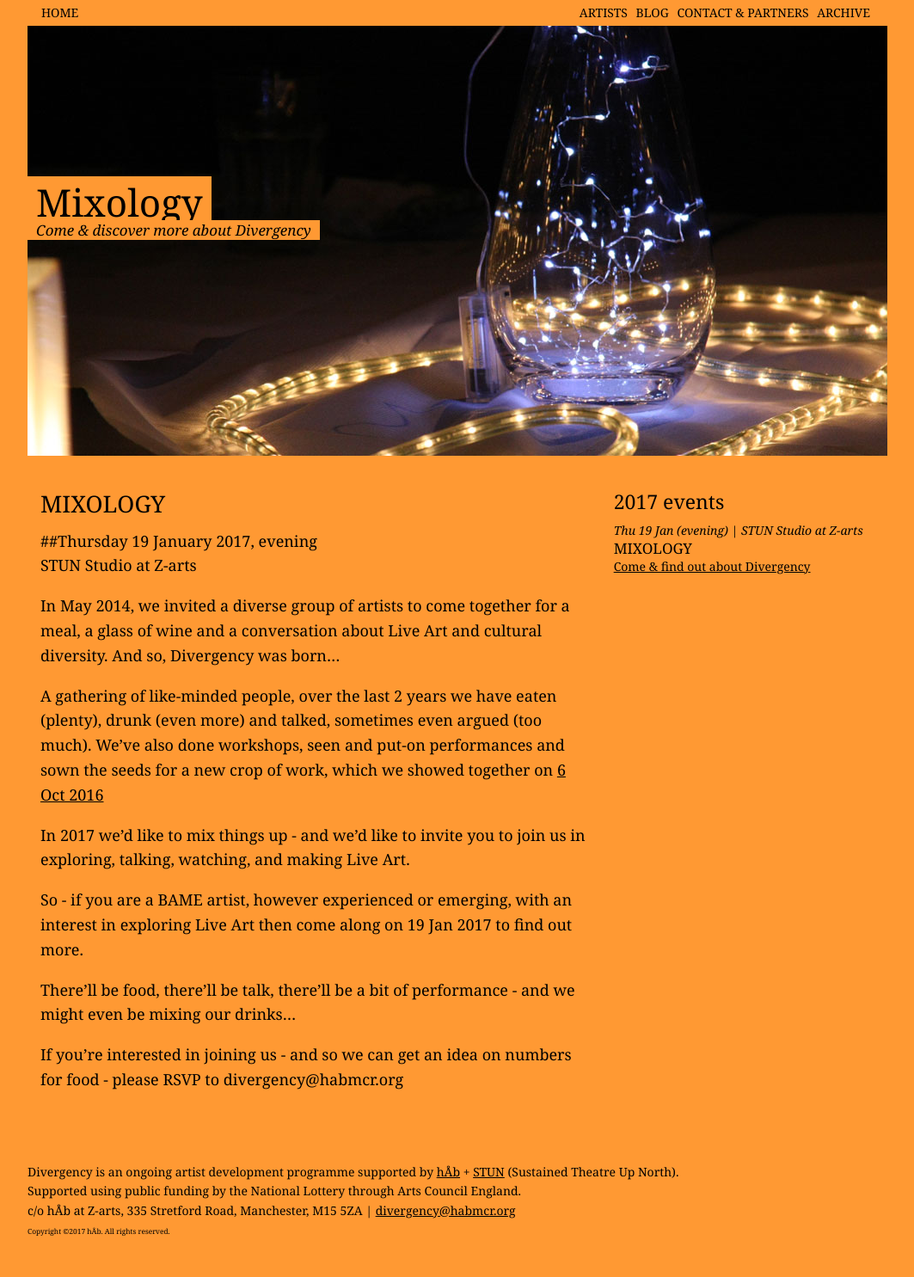
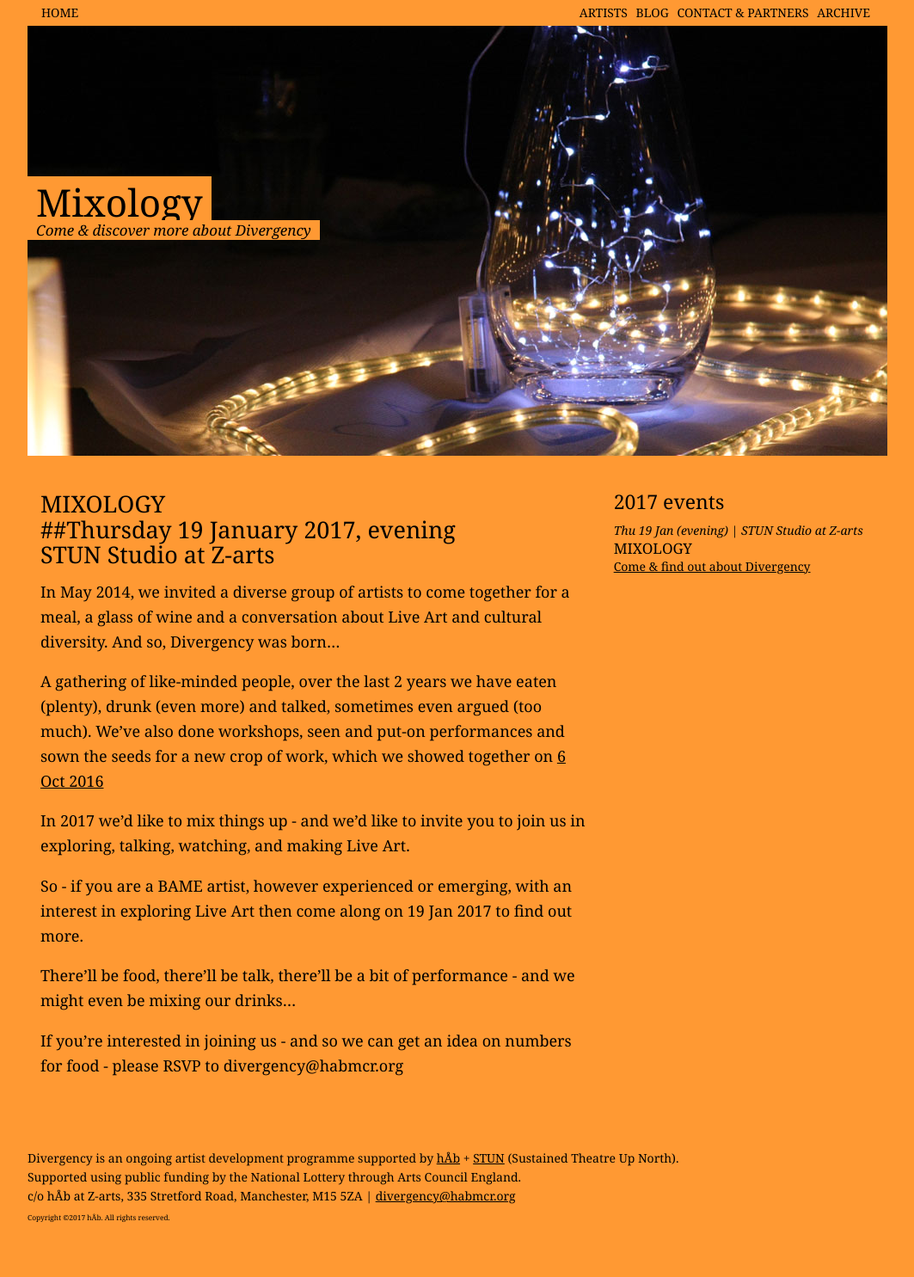
Before and after one commit to divergencymcr/divergencymcr.github.io, a Jekyll site: the page built from current/2017/19jan/index.md, in a window 1280 px wide. Shown: the whole page at 86% size, without its empty margins (108-1171 px from the left). Built offline with Jekyll 4.4.1, drawn with Linux system fonts in a browser that asks for light colours; our own code applies the rules of GitHub Pages for plain Markdown files.

Commit message:
Title edits

```diff
--- a/current/2017/19jan/index.md
+++ b/current/2017/19jan/index.md
@@ -19,8 +19,7 @@ header_image: "header_19jan.jpg"
 # header_image: # optional custom background image, relative to current page
 
 ---
-### MIXOLOGY
-##Thursday 19 January 2017, evening<br>STUN Studio at Z-arts
+### MIXOLOGY<br>##Thursday 19 January 2017, evening<br>STUN Studio at Z-arts
 
 In May 2014, we invited a diverse group of artists to come together for a meal, a glass of wine and a conversation about Live Art and cultural diversity. And so, Divergency was born…
 
```
